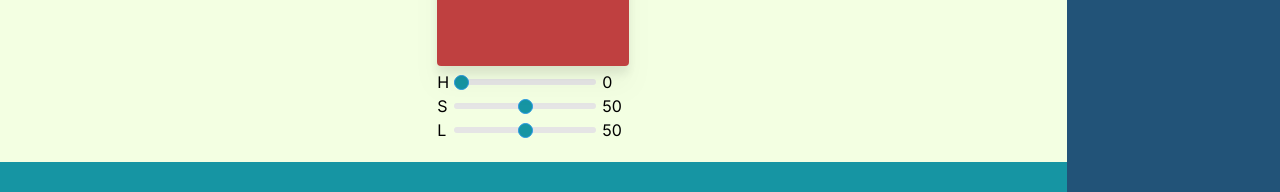
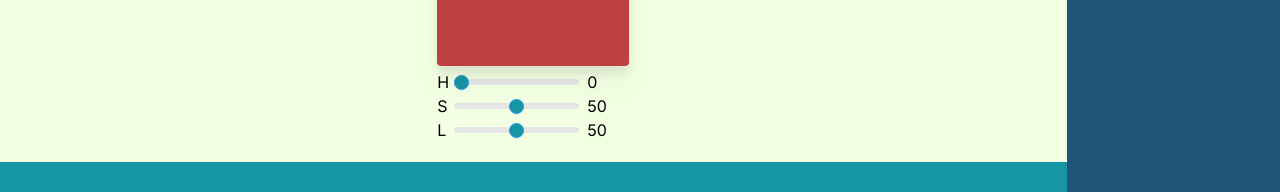
Before and after one commit to andrea-dam/palette-app, a Vue app: page / in a window 1280 px wide. Shown: the part 558-750 px from the top of the page. Built offline with nearby package versions, Linux system fonts and the light colour scheme; some icons are missing.

Commit message:
Modificato step slider da 1 a 0.5

```diff
--- a/src/components/ColorSlider.vue
+++ b/src/components/ColorSlider.vue
@@ -1,20 +1,20 @@
 <template>
-    <div class="grid w-full grid-cols-12 items-center justify-between gap-1.5">
+    <div class="grid w-full grid-cols-12 items-center justify-between gap-2">
         <label :for="props.sliderNumber" class="col-span-1 text-black dark:text-white">{{ props.attributo }}</label>
         <input
             type="range"
             min="0"
-            step="1"
+            step="0.5"
             :max="props.max"
             v-model="state"
             @input="$emit('updateValue', state)"
             :id="props.sliderNumber"
-            class="transparent col-span-9 h-1.5 w-full cursor-grab appearance-none rounded-lg border-transparent bg-neutral-200 text-red-600 active:cursor-grabbing dark:bg-slate-600" />
+            class="transparent col-span-8 h-1.5 w-full cursor-grab appearance-none rounded-lg border-transparent bg-neutral-200 text-red-600 active:cursor-grabbing dark:bg-slate-600" />
         <input
             ref="textInput"
             type="text"
             v-model.number="state"
-            class="col-span-2 bg-[#F3FFE2] text-black outline-none dark:bg-slate-900 dark:text-white"
+            class="col-span-3 bg-[#F3FFE2] text-black outline-none dark:bg-slate-900 dark:text-white"
             @keypress.enter="removeFocus"
             minlength="1" />
     </div>
@@ -52,7 +52,7 @@ input[type="range"]::-webkit-slider-thumb {
     height: 15px;
     width: 15px;
     border-radius: 25px;
-    background: #1695A3;
+    background: #1695a3;
     -webkit-appearance: none;
     /* margin-top: -4px; */
 }
```
Also changed, not shown: 1 other file (tests, documents, lock files or other folders).
